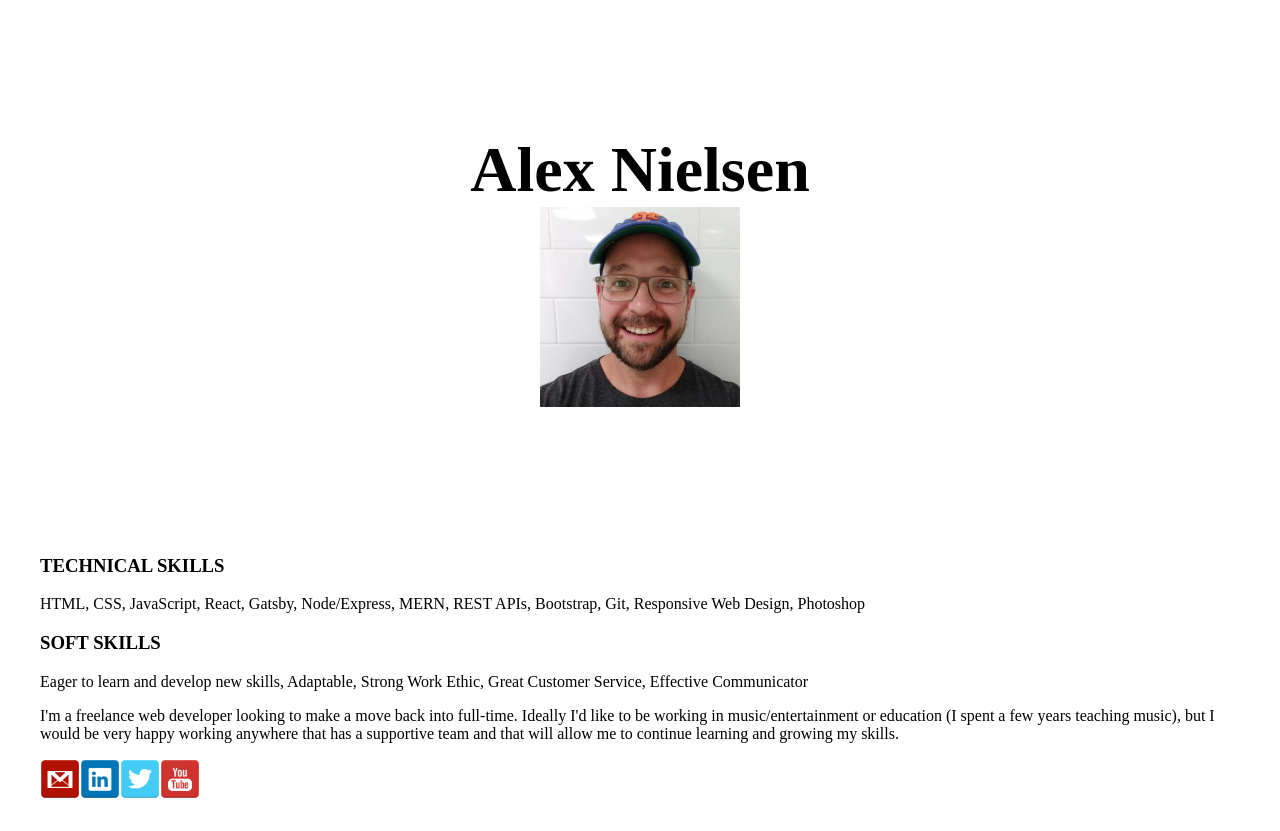
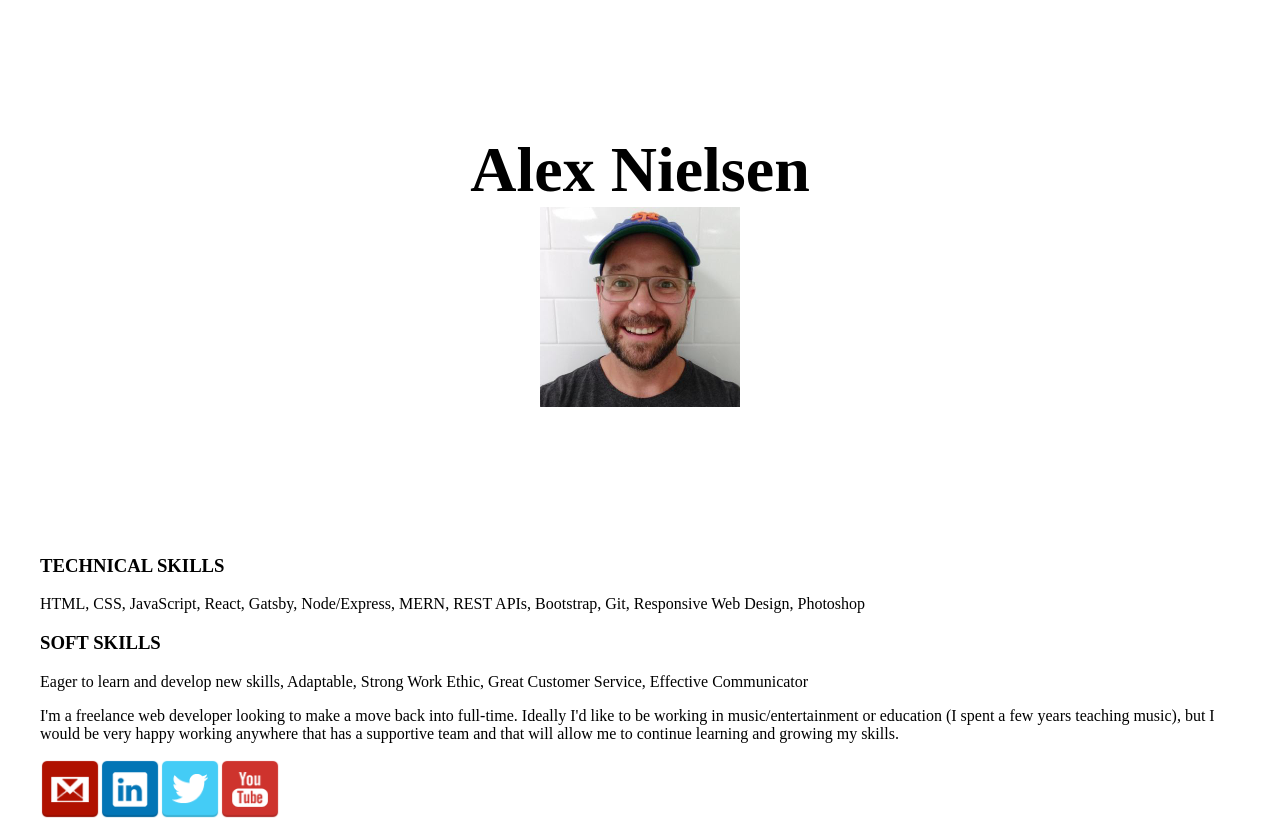
Before and after one commit to bushbass/new-blog-portfolio-next, a Next.js app: page / in a window 1280 px wide. Built offline with nearby package versions, Linux system fonts and the light colour scheme.

Commit message:
added spacing on social images

```diff
--- a/components/SocialIcons.jsx
+++ b/components/SocialIcons.jsx
@@ -1,46 +1,46 @@
-import Image from 'next/image';
+import Image from 'next/image'
 
 function SocialIcons() {
   return (
-    <div className="social-image-container">
-      <a href="http://AlexNielsen.com/resume">
+    <div className='social-image-wrapper'>
+      <a href='http://AlexNielsen.com/resume'>
         <Image
-          width={40}
-          height={40}
-          className="social-image"
+          width={60}
+          height={60}
+          className='social-image'
           src={`/images/social/gmail.png`}
-          alt="gmail logo"
+          alt='gmail logo'
         />
       </a>
-      <a href="https://linkedin.com/in/alex-nielsen-nj">
+      <a href='https://linkedin.com/in/alex-nielsen-nj'>
         <Image
-          width={40}
-          height={40}
-          className="social-image"
+          width={60}
+          height={60}
+          className='social-image'
           src={`/images/social/linkedin.png`}
-          alt="linkedin logo"
+          alt='linkedin logo'
         />
       </a>
-      <a href="https://twitter.com/BigAlsHouse">
+      <a href='https://twitter.com/BigAlsHouse'>
         <Image
-          width={40}
-          height={40}
-          className="social-image"
+          width={60}
+          height={60}
+          className='social-image'
           src={`/images/social/twitter.png`}
-          alt="twitter logo"
+          alt='twitter logo'
         />
       </a>
-      <a href="https://www.youtube.com/channel/UCqdNQHOLz3PmB4cDvQkdQ1w/">
+      <a href='https://www.youtube.com/channel/UCqdNQHOLz3PmB4cDvQkdQ1w/'>
         <Image
-          width={40}
-          height={40}
-          className="social-image"
+          width={60}
+          height={60}
+          className='social-image'
           src={`/images/social/youtube.png`}
-          alt="youtube logo"
+          alt='youtube logo'
         />
       </a>
     </div>
-  );
+  )
 }
 
-export default SocialIcons;
+export default SocialIcons
--- a/styles/globals.css
+++ b/styles/globals.css
@@ -39,6 +39,13 @@ a {
 .image-wrapper > span {
   padding-top: 20px;
   border-radius: 50%;
+}
+.social-image-wrapper {
+  box-sizing: content-box;
+}
+/* the magic happens here */
+.social-image-wrapper > a {
+  margin-right: 10px;
 }
 /* Hamburger menu styling */
 /* Position and sizing of burger button */
@@ -113,7 +120,3 @@ Note: Beware of modifying this element as it can break the animations - you shou
 .social-image-container {
   margin-top: 20px;
 }
-.social-image {
-  width: 60px;
-  margin-right: 10px;
-}
```
